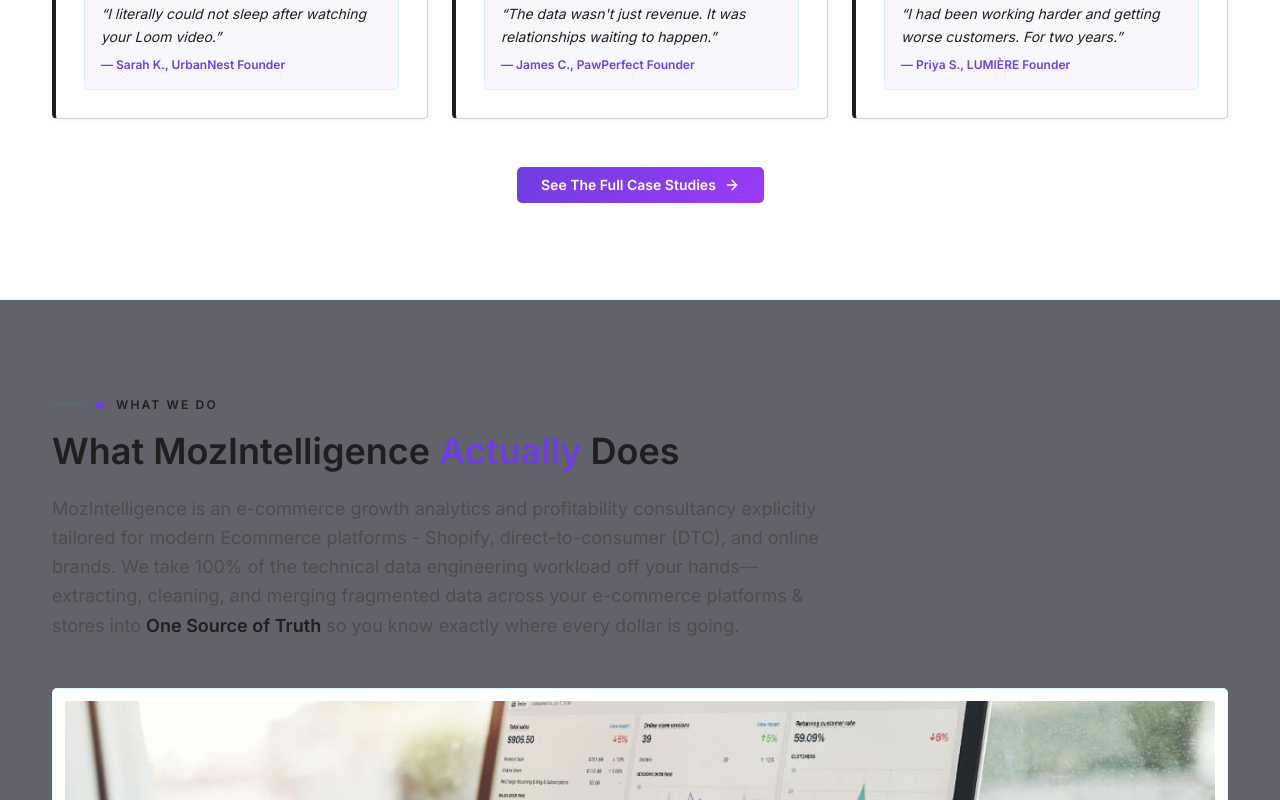
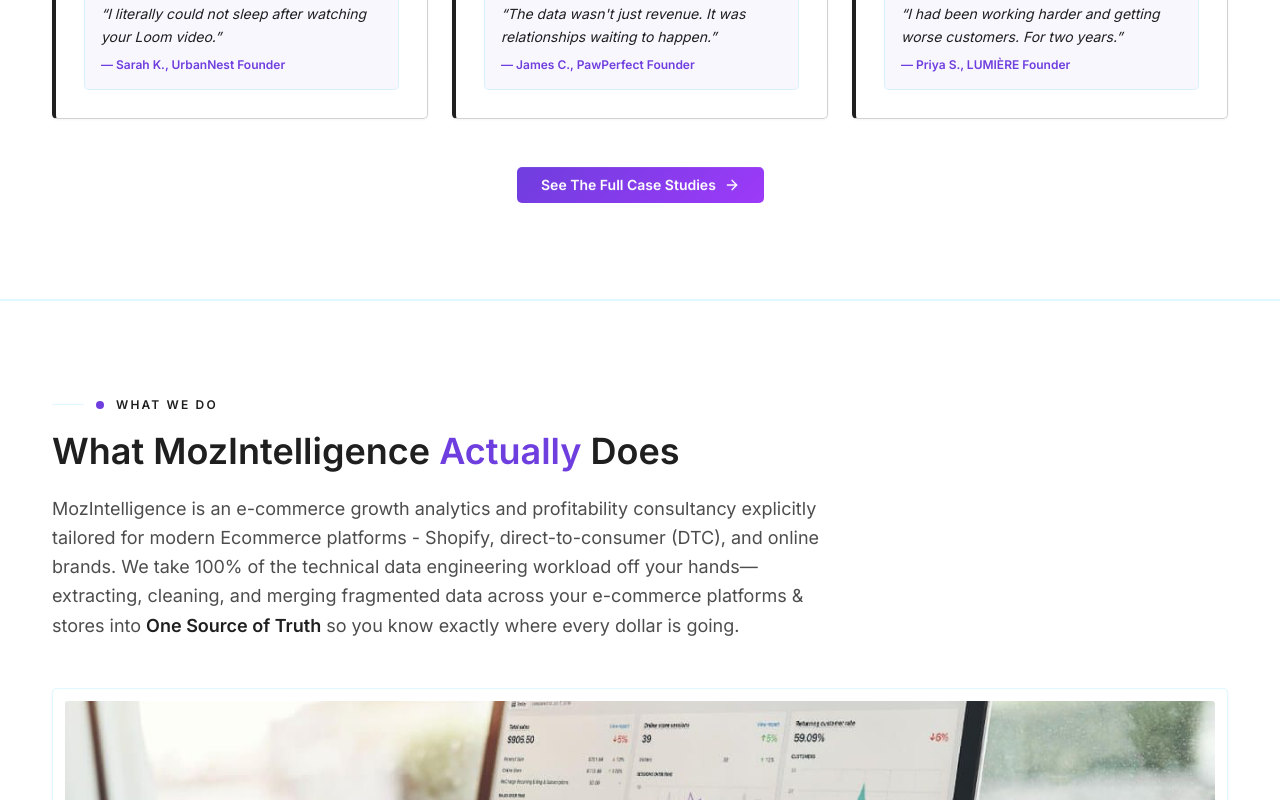
Before and after one commit to mozahid1252/service-website, a Next.js app: page / in a window 1280 px wide. Shown: the part 2726-3526 px from the top of the page. Built offline with nearby package versions, Linux system fonts and the light colour scheme.

Commit message:
What We Do: change background from gray (bg-surface-soft/40) to white
User requested white background instead of the light purple-gray tint.

```diff
--- a/src/components/site/what-we-do.tsx
+++ b/src/components/site/what-we-do.tsx
@@ -164,7 +164,7 @@
     <section
       id="what-we-do"
       aria-labelledby="what-we-do-heading"
-      className="scroll-mt-20 border-y border-border bg-surface-soft/40 py-16 sm:py-24"
+      className="scroll-mt-20 border-y border-border bg-white py-16 sm:py-24"
     >
       <div className="container-site">
         {/* Section header */}
```
